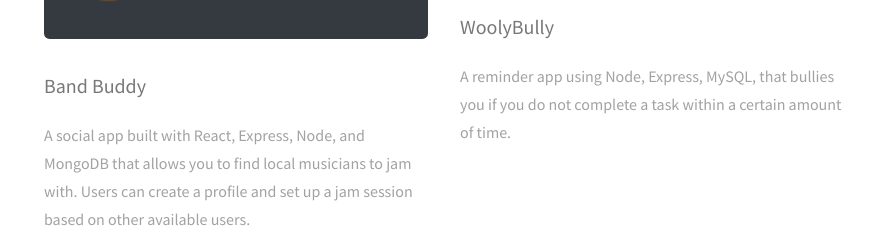
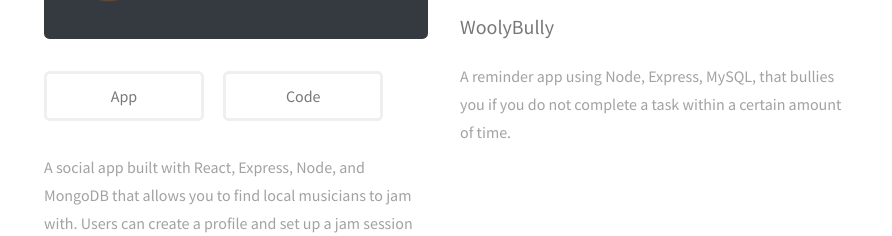
Before and after one commit to PhilD203/Portfolio, a plain HTML site: page index.html in a window 1280 px wide. Shown: the part 625-861 px from the top of the page, 388-1280 px from the left. Drawn offline with Linux system fonts and the light colour scheme.

Commit message:
Buttons Added for easy access to app and code

```diff
--- a/index.html
+++ b/index.html
@@ -59,7 +59,11 @@
 					<a href="https://p3t5-sillysorcerers.herokuapp.com/">
 						<img src="images/Screen Shot 2019-08-23 at 11.51.55 AM.png" class="image fit thumb" alt="" />
 					</a>
-					<h3>Band Buddy</h3>
+					<!-- <h3>Band Buddy</h3> -->
+					<ul class="actions">
+							<li><a href="https://p3t5-sillysorcerers.herokuapp.com/" class="button">App</a></li>
+							<li><a href="https://github.com/p3t5-sillysorcerers/Band-Buddy" class="button">Code</a></li>
+						</ul>
 					<p>A social app built with React, Express, Node, and MongoDB that allows you to find local musicians
 						to jam with. Users can create a profile and set up a jam session based on other available users.
 					</p>
@@ -113,6 +117,7 @@
 						United States
 					</li>
 					<li>
+
 						<h3 class="icon fa-mobile"><span class="label">Phone</span></h3>
 						734-558-8644
 					</li>
@@ -122,6 +127,7 @@
 					</li>
 				</ul>
 			</div>
+
 			<div style="width: 100%"><iframe width="100%" height="400" src="https://maps.google.com/maps?width=100%&amp;height=600&amp;hl=en&amp;q=Wicker%20Park+(My%20Address)&amp;ie=UTF8&amp;t=&amp;z=14&amp;iwloc=B&amp;output=embed" frameborder="0" scrolling="no" marginheight="0" marginwidth="0"><a href="https://www.maps.ie/coordinates.html">gps coordinates finder</a></iframe></div><br />
 	</div>
 	</section>
```
